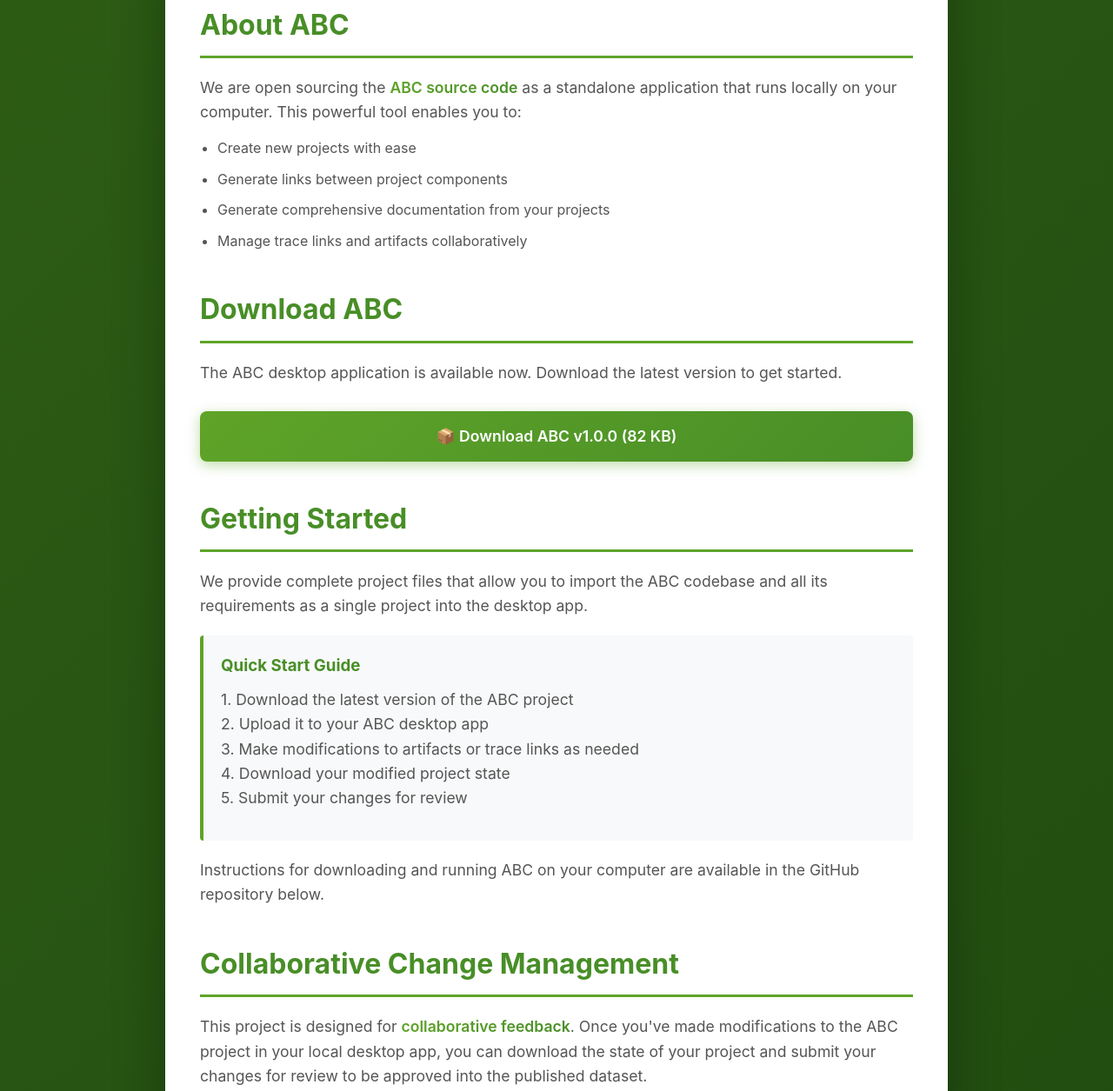
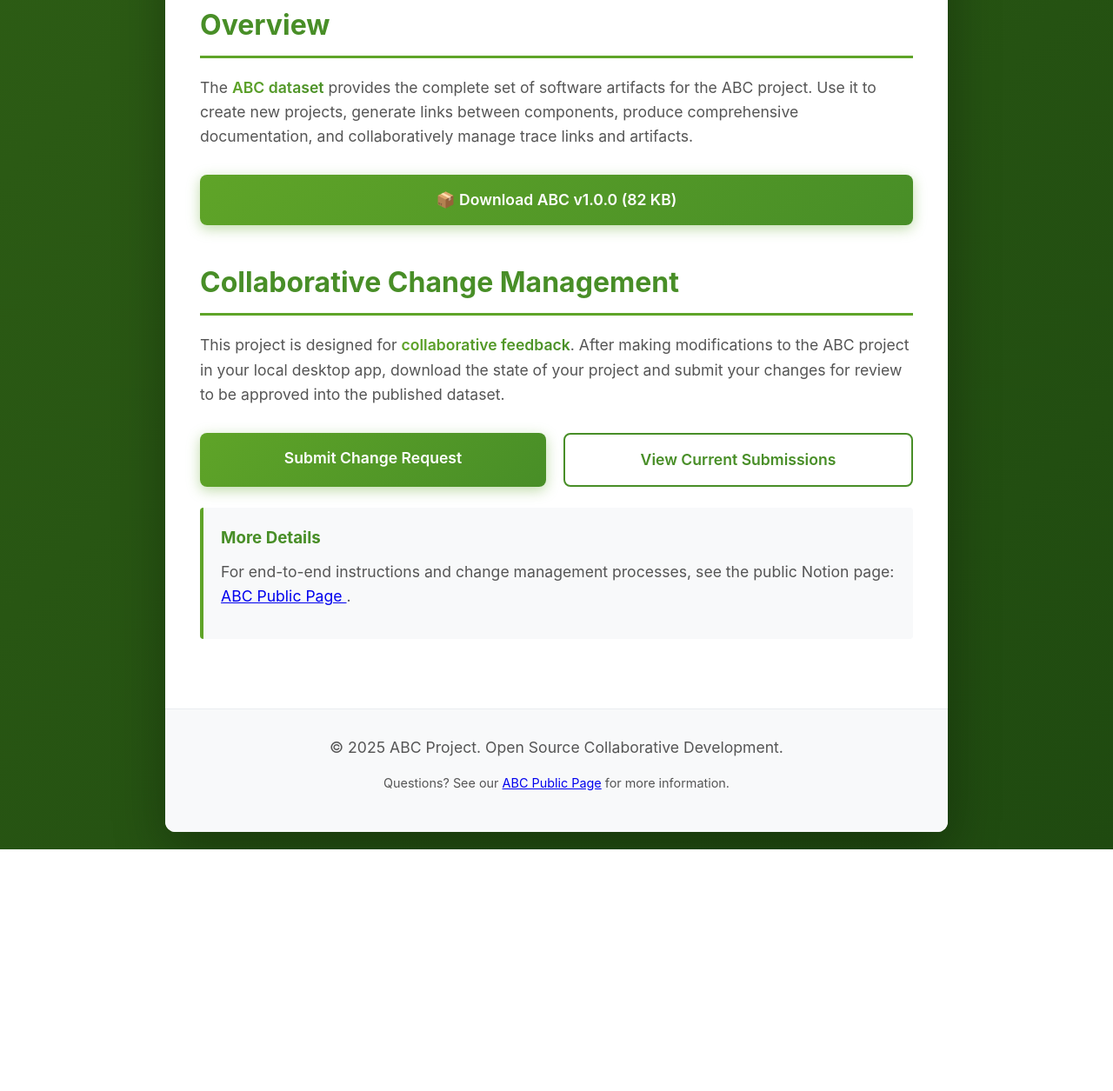
Before and after one commit to anonymous-RAISE26/abc.github.io, a plain HTML site: page index.html in a window 1280 px wide. Shown: the part 310-1565 px from the top of the page at 87% size. After the commit the page ends 1287 px from the top, so only its background shows below. Drawn offline with Linux system fonts and the light colour scheme.

Commit message:
Update index.html
Take 2

```diff
--- a/index.html
+++ b/index.html
@@ -182,24 +182,13 @@
         </header>
 
         <div class="content">
+            <!-- Overview (About + Download combined) -->
             <section>
-                <h2>About ABC</h2>
+                <h2>Overview</h2>
                 <p>
-                    We are open sourcing the <span class="highlight">ABC source code</span> as a standalone application
-                    that runs locally on your computer. This powerful tool enables you to:
-                </p>
-                <ul>
-                    <li>Create new projects with ease</li>
-                    <li>Generate links between project components</li>
-                    <li>Generate comprehensive documentation from your projects</li>
-                    <li>Manage trace links and artifacts collaboratively</li>
-                </ul>
-            </section>
-
-            <section>
-                <h2>Download ABC</h2>
-                <p>
-                    The ABC desktop application is available now. Download the latest version to get started.
+                    The <span class="highlight">ABC dataset</span> provides the complete set of software artifacts for the ABC project.
+                    Use it to create new projects, generate links between components, produce comprehensive documentation,
+                    and collaboratively manage trace links and artifacts.
                 </p>
 
                 <div class="cta-buttons">
@@ -210,40 +199,15 @@
                 </div>
             </section>
 
-            <section>
-                <h2>Getting Started</h2>
-                <p>
-                    We provide complete project files that allow you
-                    to import the ABC codebase and all its requirements as a single project into the desktop app.
-                </p>
-
-                <div class="info-box">
-                    <h3>Quick Start Guide</h3>
-                    <p>
-                        1. Download the latest version of the ABC project<br>
-                        2. Upload it to your ABC desktop app<br>
-                        3. Make modifications to artifacts or trace links as needed<br>
-                        4. Download your modified project state<br>
-                        5. Submit your changes for review
-                    </p>
-                </div>
-
-                <p>
-                    Instructions for downloading and running ABC on your computer are available in the GitHub repository below.
-                </p>
-            </section>
-
+            <!-- Collaborative Change Management -->
             <section>
                 <h2>Collaborative Change Management</h2>
                 <p>
-                    This project is designed for <span class="highlight">collaborative feedback</span>.
-                    Once you've made modifications to the ABC project in your local desktop app, you can download
-                    the state of your project and submit your changes for review to be approved into the published dataset.
+                    This project is designed for <span class="highlight">collaborative feedback</span>. After making modifications
+                    to the ABC project in your local desktop app, download the state of your project and submit your changes
+                    for review to be approved into the published dataset.
                 </p>
-            </section>
 
-            <section>
-                <h2>Take Action</h2>
                 <div class="cta-buttons">
                     <a href="https://nd-safa.notion.site/290dfde3f80d80649555dbb5a22cdbe9?pvs=105"
                        class="btn btn-primary" target="_blank" rel="noopener noreferrer">
@@ -254,14 +218,15 @@
                         View Current Submissions
                     </a>
                 </div>
-            </section>
 
-            <section>
-                <div class="info-box">
-                    <h3>Need Help?</h3>
+                <div class="info-box" style="margin-top: 24px;">
+                    <h3>More Details</h3>
                     <p>
-                        For detailed instructions, change management processes, and more information,
-                        visit our comprehensive Notion page using the links above.
+                        For end-to-end instructions and change management processes, see the public Notion page:
+                        <a href="https://nd-safa.notion.site/ABC-Public-Page-28fdfde3f80d8021bc00ec1615a9bae2?pvs=74"
+                           target="_blank" rel="noopener noreferrer">
+                           ABC Public Page
+                        </a>.
                     </p>
                 </div>
             </section>
@@ -270,7 +235,10 @@
         <footer>
             <p>&copy; 2025 ABC Project. Open Source Collaborative Development.</p>
             <p style="margin-top: 10px; font-size: 0.9em;">
-                Questions? Visit our Notion page or check the GitHub repository for more information.
+                Questions? See our
+                <a href="https://nd-safa.notion.site/ABC-Public-Page-28fdfde3f80d8021bc00ec1615a9bae2?pvs=74"
+                   target="_blank" rel="noopener noreferrer">ABC Public Page</a>
+                for more information.
             </p>
         </footer>
     </div>
```
